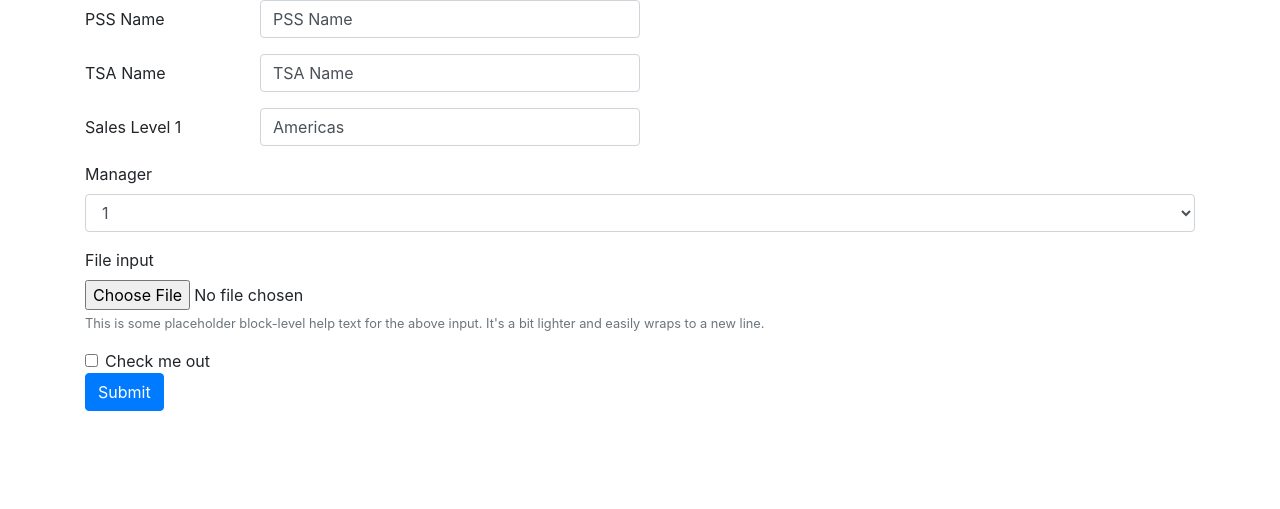
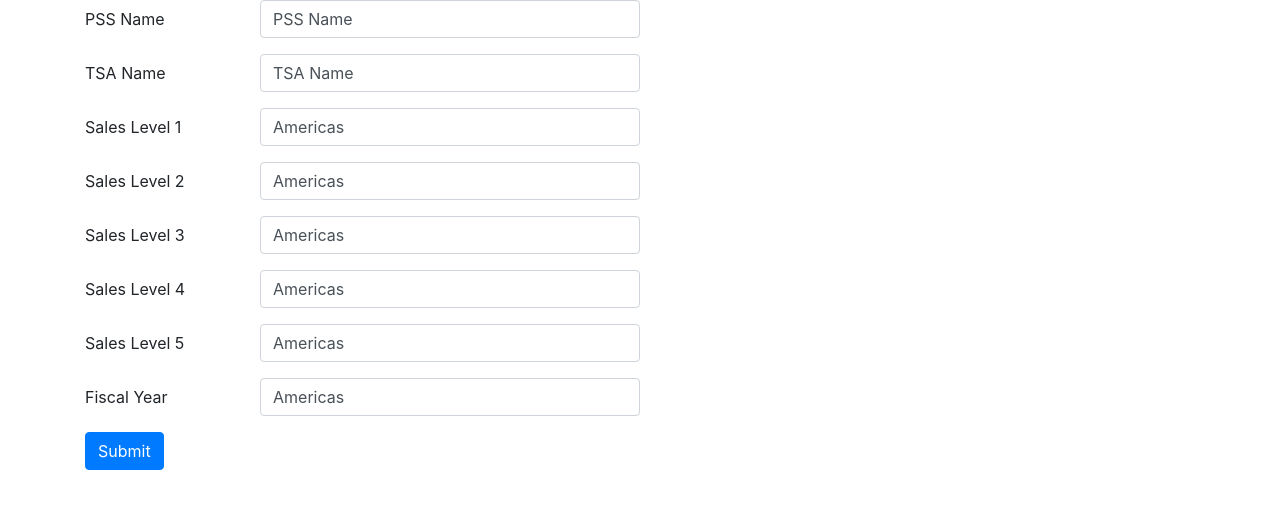
Before and after one commit to jpisano99/MyTemplate, a Flask app: page /input in a window 1280 px wide. Shown: the top 509 px of the page. Run offline with Flask 2, Linux system fonts and the light colour scheme; parts of the project's set-up code (start-up, migrations or seed data) failed here and were passed over; some libraries are stand-ins or nearby versions.

Commit message:
Added a local sql connector

```diff
--- a/application/templates/input.html
+++ b/application/templates/input.html
@@ -13,12 +13,12 @@
     <link rel="stylesheet" href= "../static/css/bootstrap.min.css">
     <link rel="stylesheet" href= "../static/css/font-awesome.min.css">
 
-    <title>Tetration Analytics</title>
+    <title>My Template</title>
 </head>
 
 <body>
     <div class="container">
-        <form action = "/add_name" method = "POST">
+        <form action = "/input" method = "POST">
 
             <div class="form-group row">
                 <label for="pss_name" class="col-2 col-form-label">PSS Name</label>
@@ -30,33 +30,28 @@
             </div>
             <div class="form-group row">
                 <label for="sales_level_1" class="col-2 col-form-label">Sales Level 1</label>
-                <input class="col-4 form-control" type="text" value="Americas" id="sales_level_1">
+                <input class="col-4 form-control" type="text" value="Americas" name="sales_level_1" id="sales_level_1">
             </div>
-
-          <div class="form-group">
-            <label for="manager">Manager</label>
-            <select class="form-control" id="manager">
-              <option>1</option>
-              <option>2</option>
-              <option>3</option>
-              <option>4</option>
-              <option>5</option>
-            </select>
-          </div>
-
-
-          <div class="form-group">
-            <label for="exampleInputFile">File input</label>
-            <input type="file" class="form-control-file" id="exampleInputFile" aria-describedby="fileHelp">
-            <small id="fileHelp" class="form-text text-muted">This is some placeholder block-level help text for the above input. It's a bit lighter and easily wraps to a new line.</small>
-          </div>
-
-          <div class="form-check">
-            <label class="form-check-label">
-              <input type="checkbox" class="form-check-input">
-              Check me out
-            </label>
-          </div>
+            <div class="form-group row">
+                <label for="sales_level_2" class="col-2 col-form-label">Sales Level 2</label>
+                <input class="col-4 form-control" type="text" value="Americas" name="sales_level_2" id="sales_level_2">
+            </div>
+            <div class="form-group row">
+                <label for="sales_level_3" class="col-2 col-form-label">Sales Level 3</label>
+                <input class="col-4 form-control" type="text" value="Americas" name="sales_level_3" id="sales_level_3">
+            </div>
+            <div class="form-group row">
+                <label for="sales_level_4" class="col-2 col-form-label">Sales Level 4</label>
+                <input class="col-4 form-control" type="text" value="Americas" name="sales_level_4" id="sales_level_4">
+            </div>
+            <div class="form-group row">
+                <label for="sales_level_5" class="col-2 col-form-label">Sales Level 5</label>
+                <input class="col-4 form-control" type="text" value="Americas" name="sales_level_5" id="sales_level_5">
+            </div>
+            <div class="form-group row">
+                <label for="fiscal_year" class="col-2 col-form-label">Fiscal Year</label>
+                <input class="col-4 form-control" type="text" value="Americas" name="fiscal_year" id="fiscal_year">
+            </div>
 
           <button type="submit" name="BtnClick" value="Done" class="btn btn-primary">Submit</button>
         </form>
--- a/application/views.py
+++ b/application/views.py
@@ -25,10 +25,38 @@ def list():
     return render_template('list.html', coverages=coverages)
 
 
+
+# application.route('/add_name', methods=['GET', 'POST'])
+# def add_name():
+#     if request.method == 'POST':
+#         print('Got a POST from add name: ', request.get_data())
+#         #print("pss   ",request.form['pss_name'])
+#
+#         for thing in request.form.items():
+#             print(thing)
+#
+#         print(request.form['BtnClick'])
+#         if request.form['BtnClick'] == 'Done':
+#             return redirect('/')
+#         elif request.form['BtnClick'] == 'Submit':
+#             name = Coverage(pss_name = request.form['pss_name'], tsa_name = request.form['tsa_name'])
+#             #db.session.add(name)
+#             #db.session.commit()
+#     return render_template('add_name.html')
+
+
 @application.route('/input', methods=['GET', 'POST'])
 def input():
     if request.method == 'POST':
         print('Got a POST: ', request.get_data())
+        for form_item  in request.form.items():
+            print(form_item)
+
+        name = Coverage(pss_name=request.form['pss_name'],
+                        tsa_name=request.form['tsa_name'])
+        db.session.add(name)
+        db.session.commit()
+
     elif request.method == 'GET':
         print('Got a GET: ', request.get_data())
 
```
Also changed, not shown: application/templates/index.html (+4 -4 lines).
